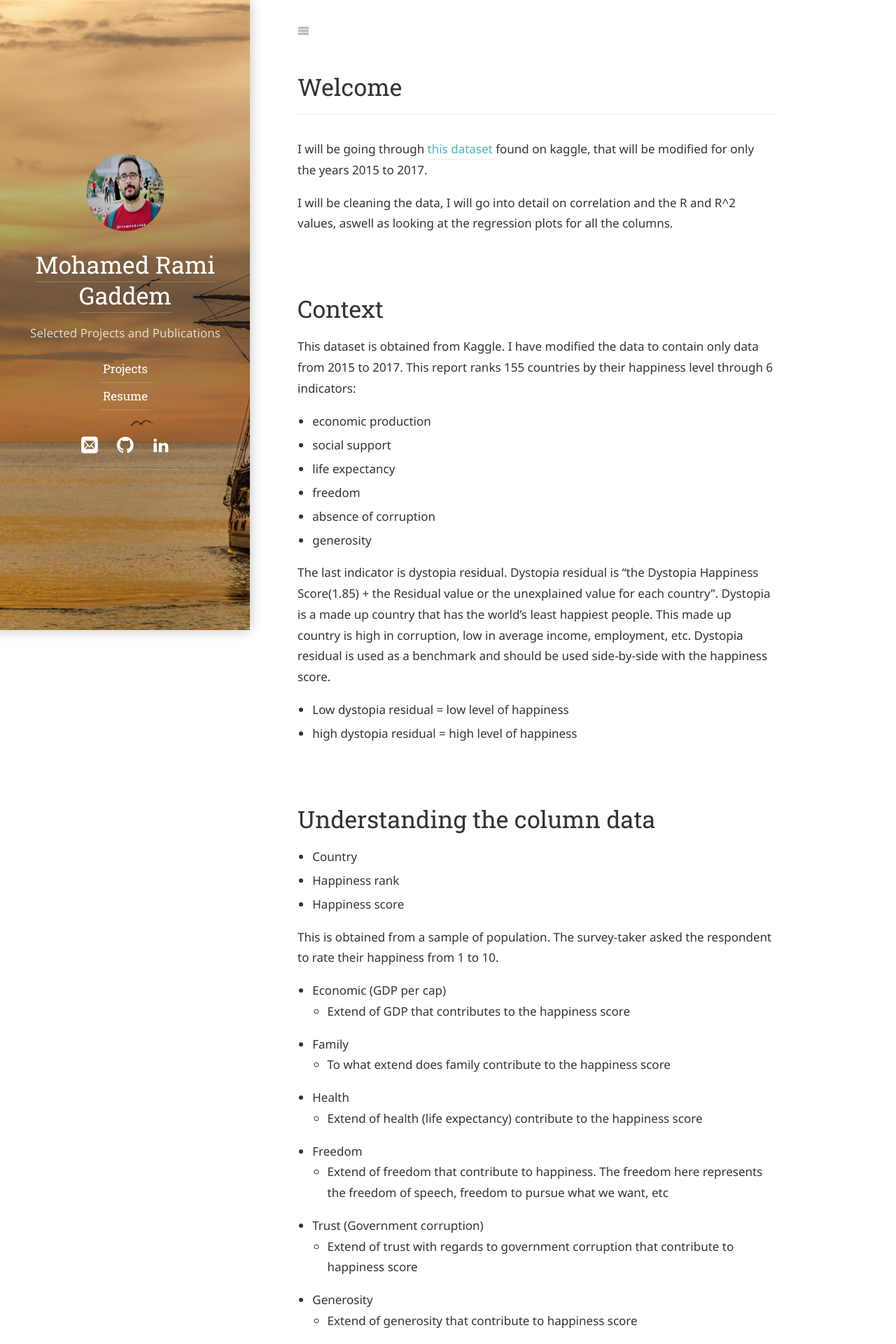
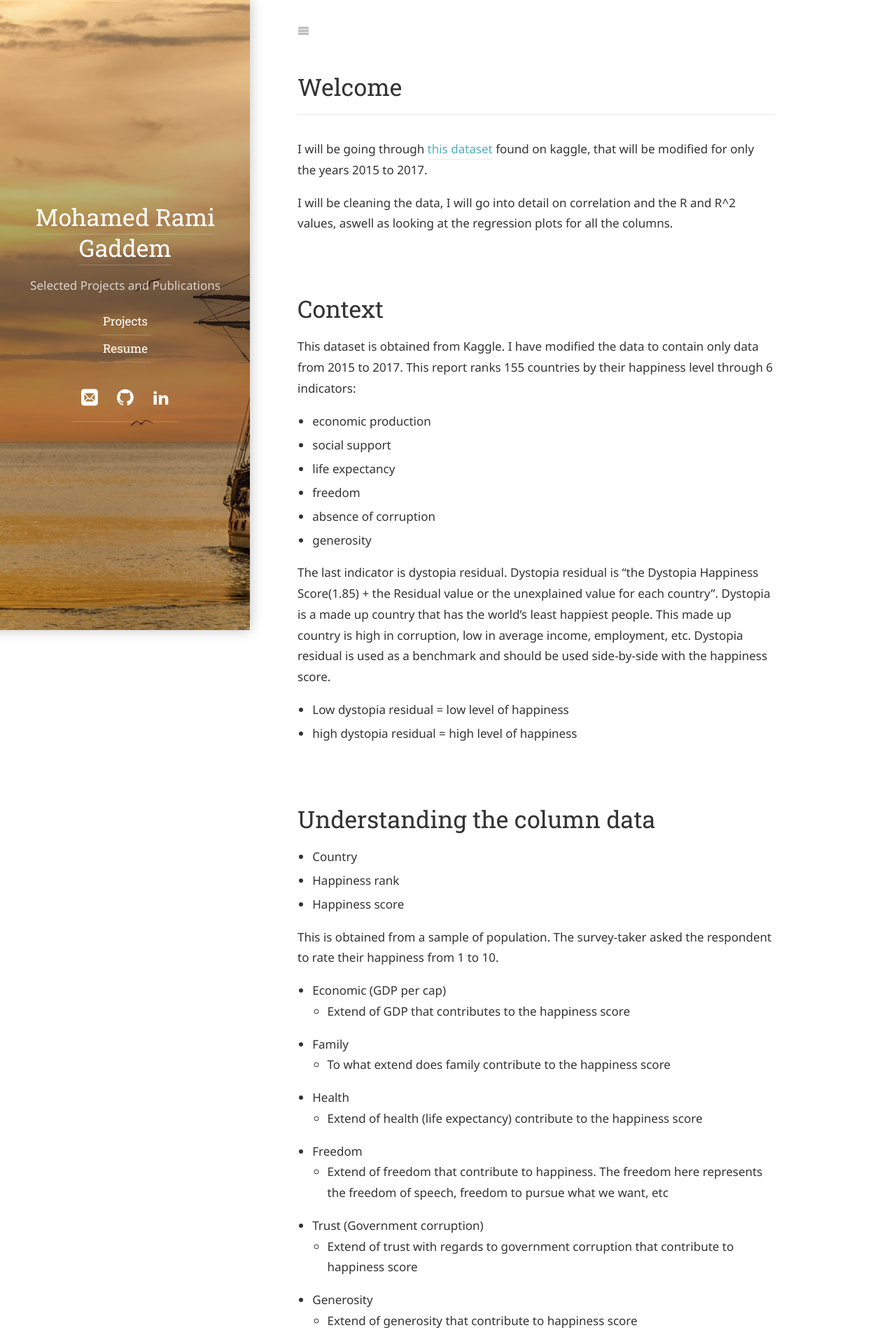
Before and after one commit to m-rami-g/M-rami-g.github.io, a Jekyll site: the page built from project/storage/happiness.md, in a window 1280 px wide. Shown: the top 1920 px of the page at 70% size. Built offline with Jekyll 4.4.1, drawn with Linux system fonts in a browser that asks for light colours; some web fonts are replaced; our own code applies the rules of GitHub Pages for plain Markdown files; a script that is not in the unit is left out.

Commit message:
removelogo

```diff
--- a/_config.yml
+++ b/_config.yml
@@ -36,7 +36,7 @@ keywords:              [Chemical Engineering, Generative Art, Education]
 # A (square) logo for your site.
 # If provided, it will be shown at the top of the sidebar.
 # It also used by the `jekyll-seo-tag` plugin.
-logo:                  /assets/icons/mered.png
+#logo:                  /assets/icons/mered.png
 
 # This should be the same author as first entry in `_data/authors.yml`.
 author:
--- a/_data/authors.yml
+++ b/_data/authors.yml
@@ -10,9 +10,9 @@ author1:
   about:             |
 
     something about me here
-    <p align="center">
-    <img src="/assets/icons/mered.png">
-    </p>
+    #<p align="center">
+    #<img src="/assets/icons/mered.png">
+    #</p>
 
   # This photo will be used in the about section
   picture:
```
